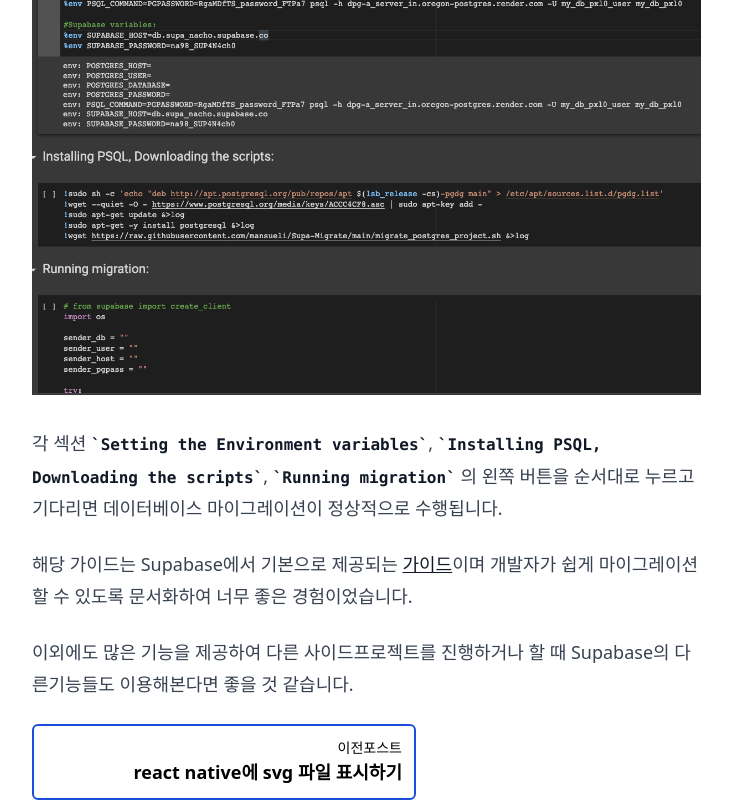
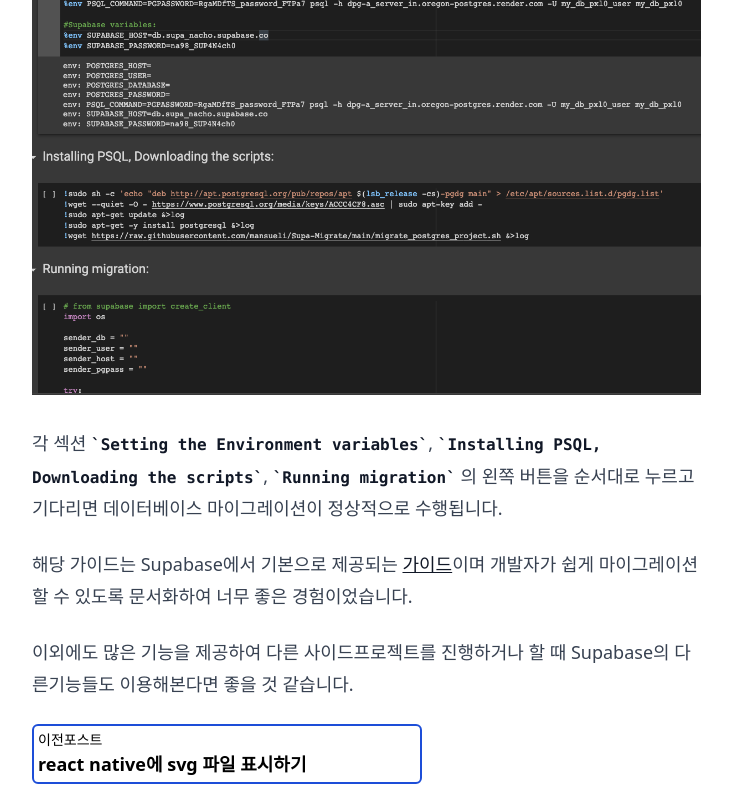
Before and after one commit to HoJin9622/hojinlee, a Next.js app: page /posts/render-to-supabase in a window 1280 px wide. Shown: the part 3692-4492 px from the top of the page, without its empty margins (120-852 px from the left). Built offline with nearby package versions, Linux system fonts and the light colour scheme.

Commit message:
✨ feat: 게시물 버튼 디자인 변경 (#15)

```diff
--- a/app/posts/[slug]/page.tsx
+++ b/app/posts/[slug]/page.tsx
@@ -30,25 +30,13 @@
         <Markdown>{post.content}</Markdown>
       </article>
 
-      <div className="flex justify-between">
-        <div>
-          {prevPost && (
-            <PostButton
-              slug={prevPost.slug}
-              title={prevPost.title}
-              type="이전"
-            />
-          )}
-        </div>
-        <div>
-          {nextPost && (
-            <PostButton
-              slug={nextPost.slug}
-              title={nextPost.title}
-              type="다음"
-            />
-          )}
-        </div>
+      <div className="flex flex-col-reverse gap-2 md:flex-row md: justify-between">
+        {prevPost && (
+          <PostButton slug={prevPost.slug} title={prevPost.title} type="이전" />
+        )}
+        {nextPost && (
+          <PostButton slug={nextPost.slug} title={nextPost.title} type="다음" />
+        )}
       </div>
       <CommentList />
     </div>
--- a/components/PostButton.tsx
+++ b/components/PostButton.tsx
@@ -11,12 +11,12 @@
   return (
     <Link
       href={`/posts/${slug}`}
-      className="flex flex-col items-end border-2 p-3 w-96 rounded-md border-blue-700 hover:bg-gray-100"
+      className={`flex flex-col items-end border-2 rounded-md border-blue-700 p-1 hover:bg-gray-100 md:w-2/5 ${
+        type === '다음' ? 'text-right' : 'text-left'
+      }`}
     >
-      <div className="text-sm">{type}포스트</div>
-      <div className="w-full text-lg truncate font-bold text-right">
-        {title}
-      </div>
+      <span className="w-full text-sm">{type}포스트</span>
+      <span className="w-full text-lg truncate font-bold">{title}</span>
     </Link>
   );
 }
```
